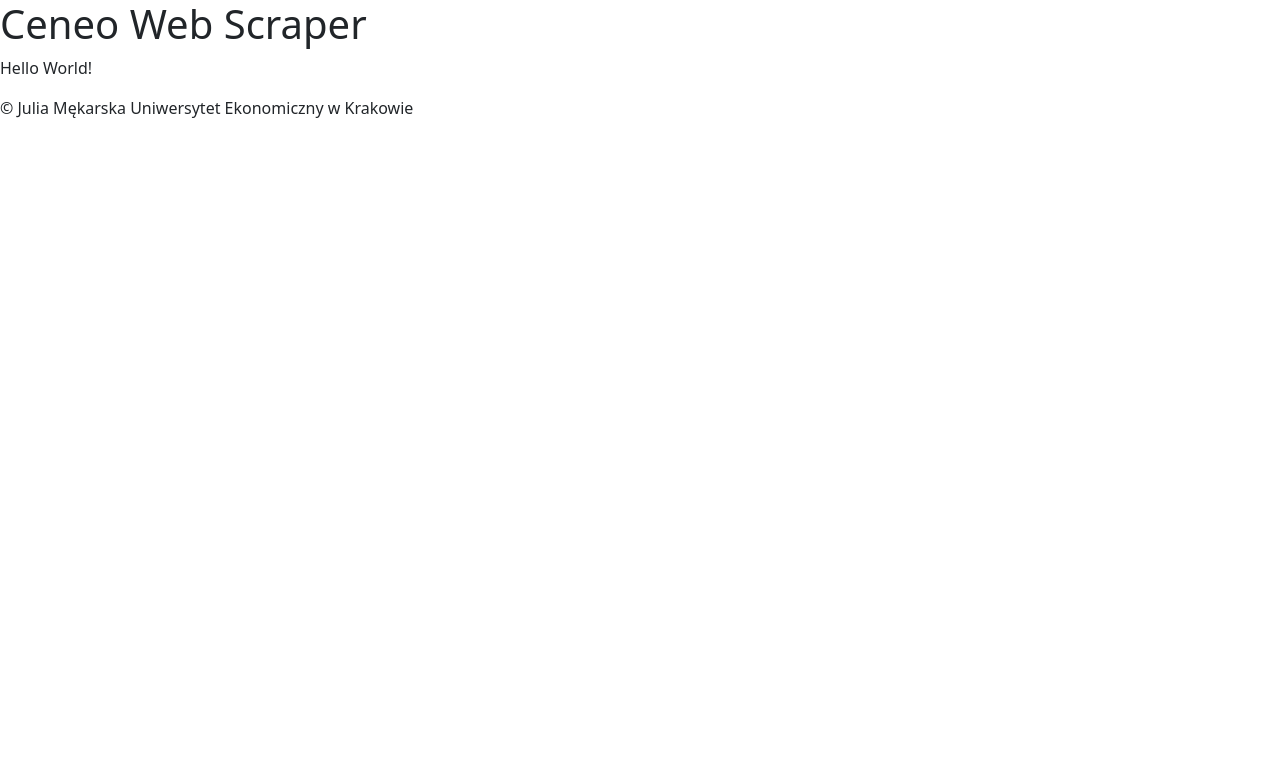
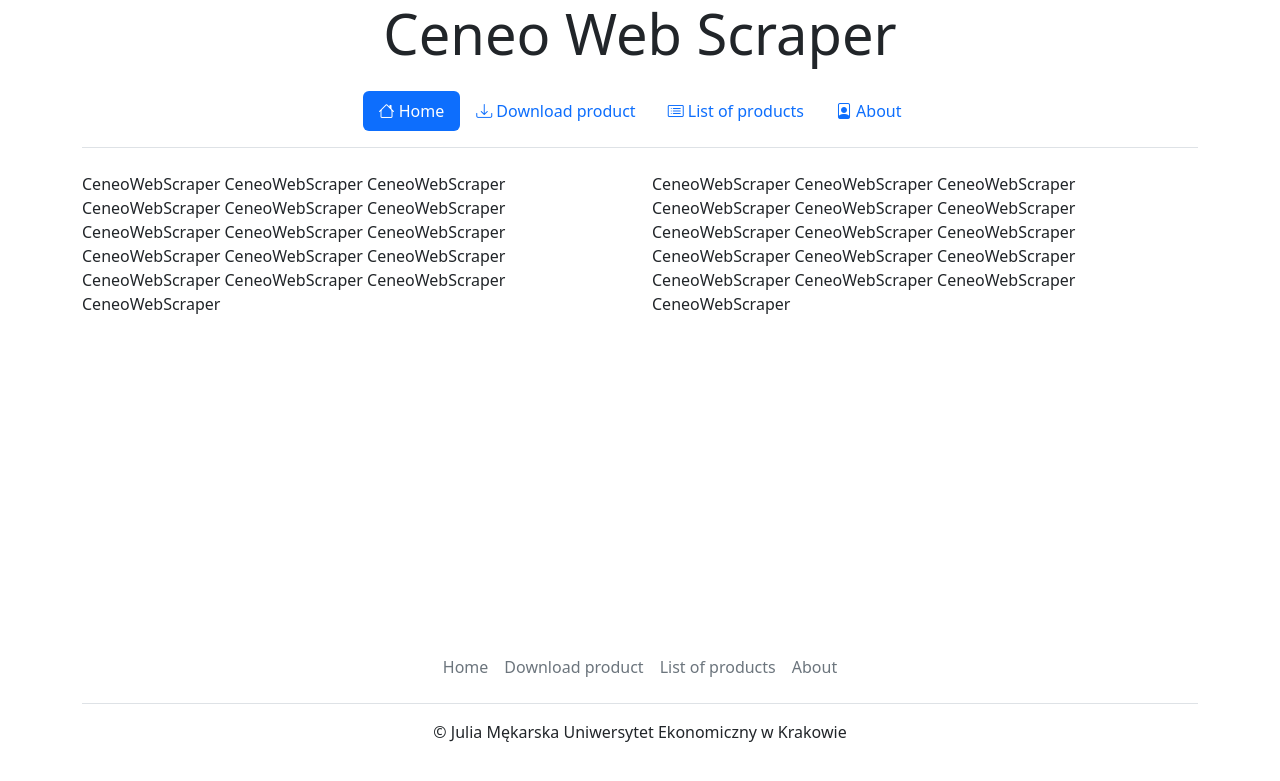
Before and after one commit to JuliaMekarska/CeneoWebScraper, a Flask app: page / in a window 1280 px wide. Shown: the top 781 px of the page. Run offline with Flask 2, Linux system fonts and the light colour scheme.

Commit message:
HOMEWORK BOOTSTRAP PART 1

```diff
--- a/app/routes.py
+++ b/app/routes.py
@@ -3,6 +3,5 @@
 
 @app.route('/')
 @app.route('/index/<name>')
-def index(name = "Hello World!"):
-    text = "Hello World!"
+def index(name = "CeneoWebScraper \n" * 16):
     return render_template("index.html", text = name)
--- a/app/templates/index.html
+++ b/app/templates/index.html
@@ -6,26 +6,55 @@
 
     <!-- CSS only -->
     <link href="https://cdn.jsdelivr.net/npm/bootstrap@5.2.0-beta1/dist/css/bootstrap.min.css" rel="stylesheet" integrity="sha384-0evHe/X+R7YkIZDRvuzKMRqM+OrBnVFBL6DOitfPri4tjfHxaWutUpFmBp4vmVor" crossorigin="anonymous">
+    <link rel="stylesheet" href="https://cdn.jsdelivr.net/npm/bootstrap-icons@1.8.3/font/bootstrap-icons.css">
 
     <!-- JavaScript Bundle with Popper -->
     <script src="https://cdn.jsdelivr.net/npm/bootstrap@5.2.0-beta1/dist/js/bootstrap.bundle.min.js" integrity="sha384-pprn3073KE6tl6bjs2QrFaJGz5/SUsLqktiwsUTF55Jfv3qYSDhgCecCxMW52nD2" crossorigin="anonymous"></script>
 
 </head>
 <body>
-    <header>
-        <h1>
-            Ceneo Web Scraper
-        </h1>
+    <div class="container"></div>
+    <header class="container text-center">
+        <h1 class="display-4">Ceneo Web Scraper</h1>
     </header>
-    <div>
-        <p>
-            {{text}}
-        </p>
+    <nav class="container">
+        <div class="d-flex flex-wrap justify-content-center py-3 mb-4 border-bottom">
+            <ul class="nav nav-pills">
+                <li class="nav-item"><a href="#" class="nav-link active" aria-current="page"><i class="bi bi-house"></i>
+                    Home</a></li>
+                <li class="nav-item"><a href="#" class="nav-link" aria-current="page"><i class="bi bi-download"></i>
+                    Download product</a></li>
+                <li class="nav-item"><a href="#" class="nav-link" aria-current="page"><i class="bi bi-card-list"></i>
+                    List of products</a></li>
+                <li class="nav-item"><a href="#" class="nav-link" aria-current="page"><i class="bi bi-file-person"></i>
+                    About</a></li>
+            </ul>
+        </div>
+    </nav>
+    <div class="container">
+        <div class="row row-cols-4">
+            <div class="col-6">
+                <p>
+                    {{text}}
+                </p>
+            </div>
+            <div class="col-6">
+                <p>
+                    {{text}}
+                </p>
+            </div>
+        </div>
     </div>
     <footer>
-        <p>
-            &copy; Julia Mękarska Uniwersytet Ekonomiczny w Krakowie
-        </p>
+        <div class="container py-3 my-4 fixed-bottom text-center">
+            <ul class="nav justify-content-center border-bottom pb-3 mb-3">
+                <li class="nav-item"><a href="#" class="nav-link px-2 text-muted">Home</a></li>
+                <li class="nav-item"><a href="#" class="nav-link px-2 text-muted">Download product</a></li>
+                <li class="nav-item"><a href="#" class="nav-link px-2 text-muted">List of products</a></li>
+                <li class="nav-item"><a href="#" class="nav-link px-2 text-muted">About</a></li>
+            </ul>
+            <p class="text-center text-muted"></p>&copy; Julia Mękarska Uniwersytet Ekonomiczny w Krakowie</p>
+        </div>
     </footer>
 </body>
 </html>
```
